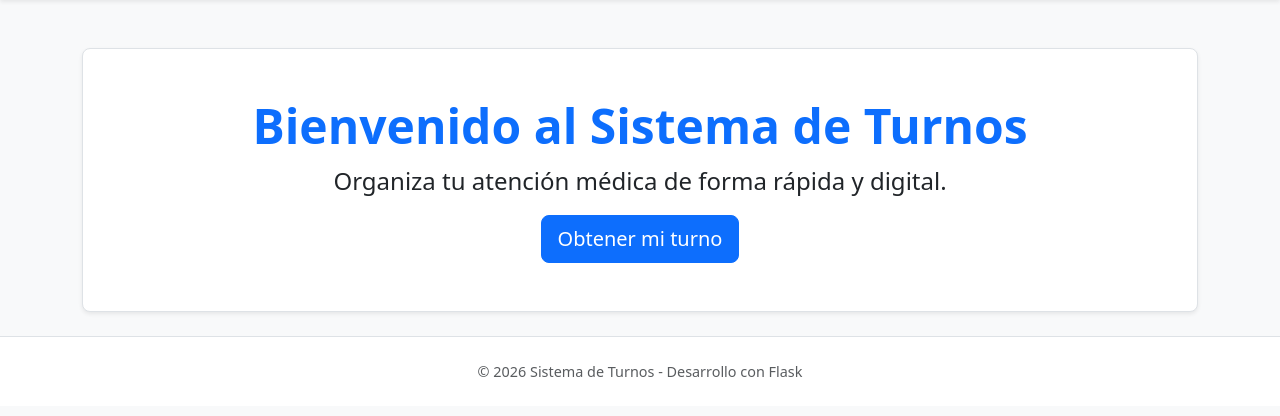
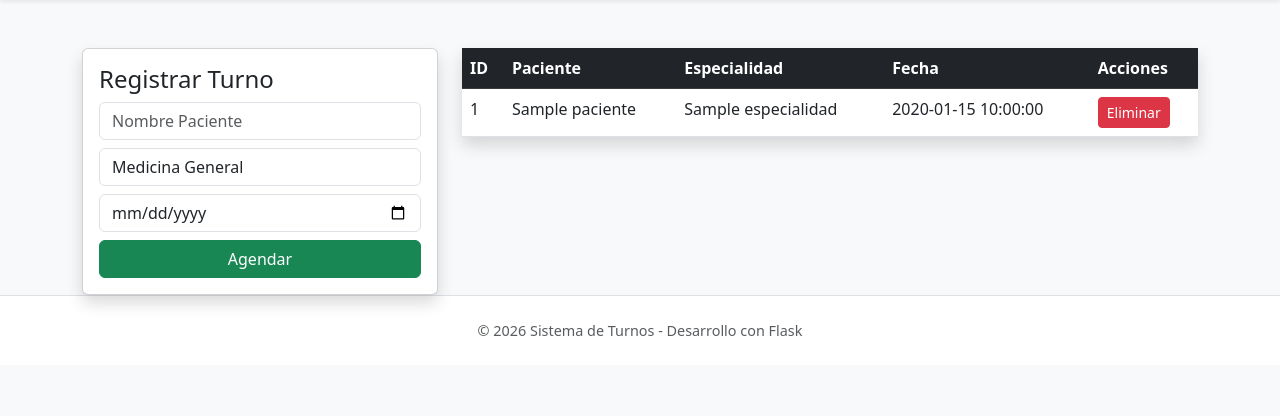
Before and after one commit to Reos98/semana-9, a Flask app: template templates/index.html in a window 1280 px wide. Shown: the part 59-475 px from the top of the page. Run offline with Flask 3, Linux system fonts and the light colour scheme; the template is opened without the code that fills it: most values are stand-ins (such as "Sample title", 1, 10 or a date in 2020).

Commit message:
semana 11

```diff
--- a/app.py
+++ b/app.py
@@ -1,21 +1,63 @@
-from flask import Flask, render_template
+from flask import Flask, render_template, request, redirect, url_for
+import sqlite3
 
 app = Flask(__name__)
 
-# RUTA PRINCIPAL
+# --- CLASES (POO) ---
+class Paciente:
+    def __init__(self, id, nombre, especialidad, fecha):
+        self.id = id
+        self.nombre = nombre
+        self.especialidad = especialidad
+        self.fecha = fecha
+
+class GestionTurnos:
+    def __init__(self):
+        self.coleccion_dict = {} # Diccionario para búsqueda rápida por ID
+
+    def obtener_todos(self):
+        conexion = sqlite3.connect('turnos.db')
+        cursor = conexion.cursor()
+        cursor.execute("SELECT * FROM pacientes")
+        datos = cursor.fetchall()
+        conexion.close()
+
+        lista_objetos = []
+        for d in datos:
+            obj = Paciente(d[0], d[1], d[2], d[3])
+            lista_objetos.append(obj)
+            self.coleccion_dict[d[0]] = obj # Sincroniza el diccionario
+        return lista_objetos
+
+# --- RUTAS ---
 @app.route('/')
 def index():
-    return render_template('index.html')
+    gestion = GestionTurnos()
+    lista_pacientes = gestion.obtener_todos()
+    return render_template('index.html', pacientes=lista_pacientes)
 
-# RUTA ACERCA DE
-@app.route('/about')
-def about():
-    return render_template('about.html')
+@app.route('/nuevo_turno', methods=['POST'])
+def nuevo_turno():
+    nombre = request.form['nombre']
+    especialidad = request.form['especialidad']
+    fecha = request.form['fecha']
 
-# RUTA DINÁMICA DE TURNOS
-@app.route('/cita/<paciente>')
-def ver_cita(paciente):
-    return render_template('turno.html', paciente=paciente)
+    conexion = sqlite3.connect('turnos.db')
+    cursor = conexion.cursor()
+    cursor.execute("INSERT INTO pacientes (nombre, especialidad, fecha) VALUES (?, ?, ?)",
+                   (nombre, especialidad, fecha))
+    conexion.commit()
+    conexion.close()
+    return redirect(url_for('index'))
+
+@app.route('/eliminar/<int:id>')
+def eliminar(id):
+    conexion = sqlite3.connect('turnos.db')
+    cursor = conexion.cursor()
+    cursor.execute("DELETE FROM pacientes WHERE id = ?", (id,))
+    conexion.commit()
+    conexion.close()
+    return redirect(url_for('index'))
 
 if __name__ == '__main__':
     app.run(debug=True)
--- a/templates/index.html
+++ b/templates/index.html
@@ -1,9 +1,46 @@
 {% extends "base.html" %}
+{% block content %}
+<div class="row">
+    <div class="col-md-4">
+        <div class="card p-3 shadow">
+            <h4>Registrar Turno</h4>
+            <form action="/nuevo_turno" method="POST">
+                <input type="text" name="nombre" placeholder="Nombre Paciente" class="form-control mb-2" required>
+                <select name="especialidad" class="form-control mb-2">
+                    <option value="Medicina General">Medicina General</option>
+                    <option value="Odontología">Odontología</option>
+                </select>
+                <input type="date" name="fecha" class="form-control mb-2" required>
+                <button class="btn btn-success w-100">Agendar</button>
+            </form>
+        </div>
+    </div>
 
-{% block content %}
-<div class="p-5 mb-4 bg-white border rounded-3 shadow-sm text-center">
-    <h1 class="display-5 fw-bold text-primary">Bienvenido al Sistema de Turnos</h1>
-    <p class="fs-4">Organiza tu atención médica de forma rápida y digital.</p>
-    <a href="/cita/Leo" class="btn btn-primary btn-lg">Obtener mi turno</a>
+    <div class="col-md-8">
+        <table class="table table-hover bg-white shadow">
+            <thead class="table-dark">
+                <tr>
+                    <th>ID</th>
+                    <th>Paciente</th>
+                    <th>Especialidad</th>
+                    <th>Fecha</th>
+                    <th>Acciones</th>
+                </tr>
+            </thead>
+            <tbody>
+                {% for p in pacientes %}
+                <tr>
+                    <td>{{ p.id }}</td>
+                    <td>{{ p.nombre }}</td>
+                    <td>{{ p.especialidad }}</td>
+                    <td>{{ p.fecha }}</td>
+                    <td>
+                        <a href="/eliminar/{{ p.id }}" class="btn btn-danger btn-sm">Eliminar</a>
+                    </td>
+                </tr>
+                {% endfor %}
+            </tbody>
+        </table>
+    </div>
 </div>
 {% endblock %}
```
Also changed, not shown: database.py (added, +22 -0 lines).
